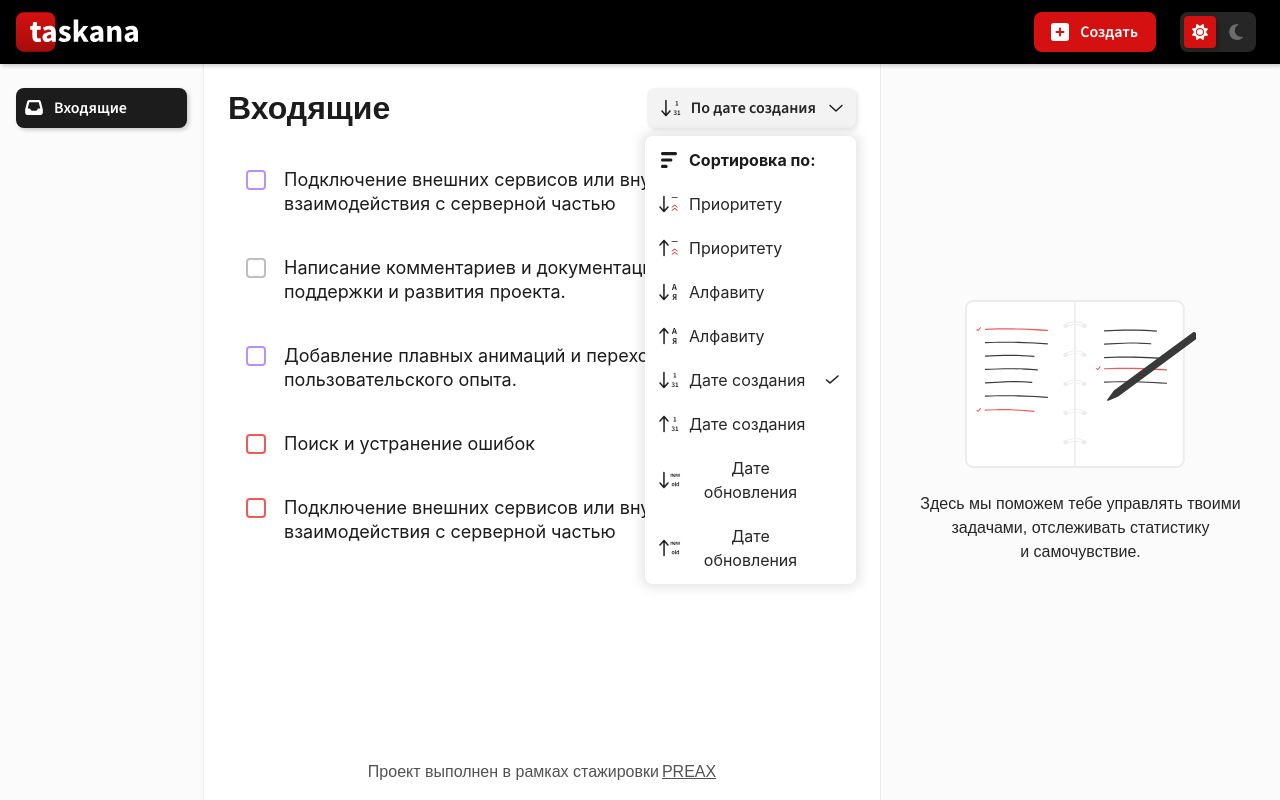
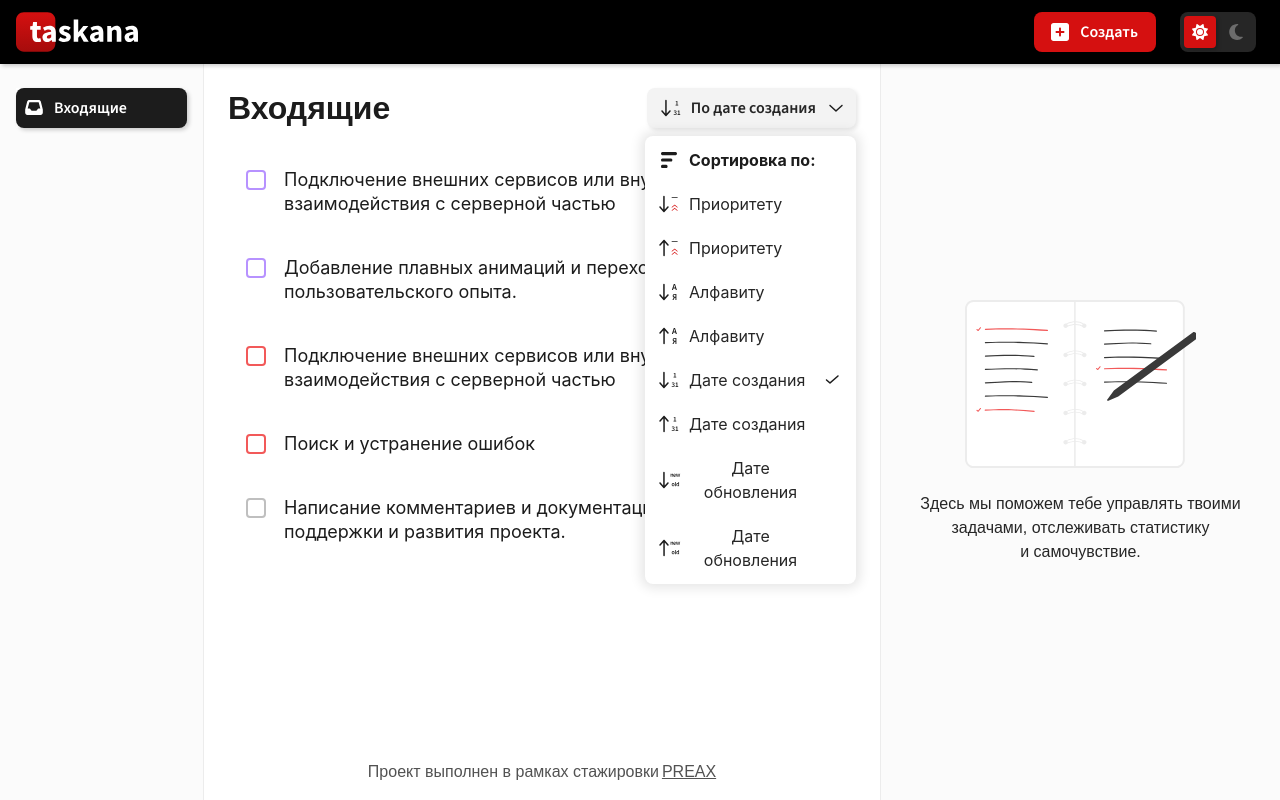
Before and after one commit to VitalGa/TaskanaApp, a React (Vite) app: page / in a window 1280 px wide. Built offline with nearby package versions, Linux system fonts and the light colour scheme; a web font is replaced by a local one.

Commit message:
TaskList accepts sorted tasks as prop

```diff
--- a/src/components/taskList/TaskList.jsx
+++ b/src/components/taskList/TaskList.jsx
@@ -1,12 +1,9 @@
-import React, { useContext } from 'react';
-import { TaskContext } from '@/context/TaskContext';
+import React from 'react';
 import { ContainerText, EmptyTask } from '@/components';
 import { TaskItem } from './TaskItem';
 import styles from './taskList.module.css';
 
-export function TaskList() {
-  const { tasks } = useContext(TaskContext);
-
+export function TaskList({ tasks }) {
   const hasTasks = Array.isArray(tasks) && tasks.length > 0;
 
   return (
```
